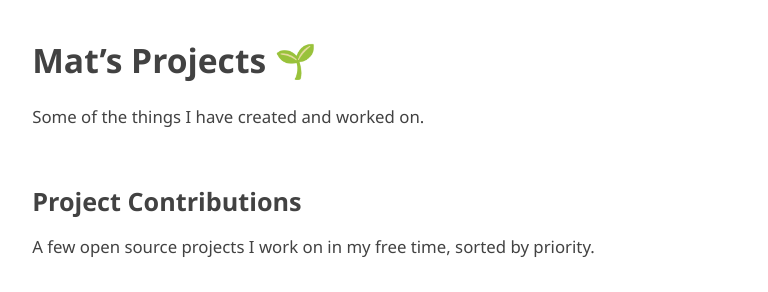
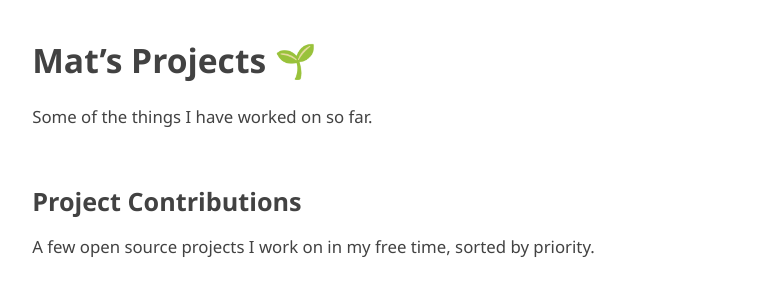
Before and after one commit to mathiascode/projects, a Jekyll site: the page built from index.md, in a window 1280 px wide and 900 px high. Shown: the top 292 px of the window, without its empty margins (255-1023 px from the left). Built offline with Jekyll 4.4.1, drawn with Linux system fonts in a browser that asks for light colours; our own code applies the rules of GitHub Pages for plain Markdown files.

Commit message:
index.md: change main description

```diff
--- a/index.md
+++ b/index.md
@@ -4,7 +4,7 @@ layout: default
 
 # {{ site.title }} {{ site.logo }}
 
-Some of the things I have created and worked on.
+Some of the things I have worked on so far.
 
 
 ## Project Contributions
```
